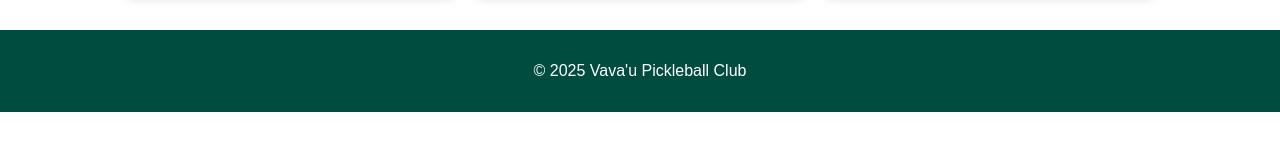
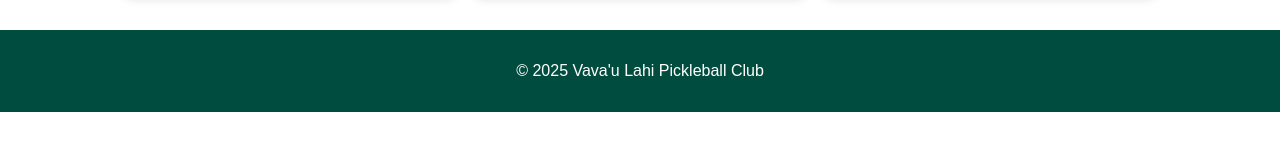
Before and after one commit to lataheanga98/react-frontend-project, a React (Create React App) app in the folder pickleball-schedule-app/: page / in a window 1280 px wide. Shown: the part 342-492 px from the top of the page. Built offline with nearby package versions, Linux system fonts and the light colour scheme.

Commit message:
Added changes to the website

```diff
--- a/pickleball-schedule-app/src/App.js
+++ b/pickleball-schedule-app/src/App.js
@@ -35,7 +35,7 @@
         ))}
       </main>
       <footer>
-        <p>© 2025 Vava'u Pickleball Club</p>
+        <p>© 2025 Vava'u Lahi Pickleball Club</p>
       </footer>
     </div>
   );
```
